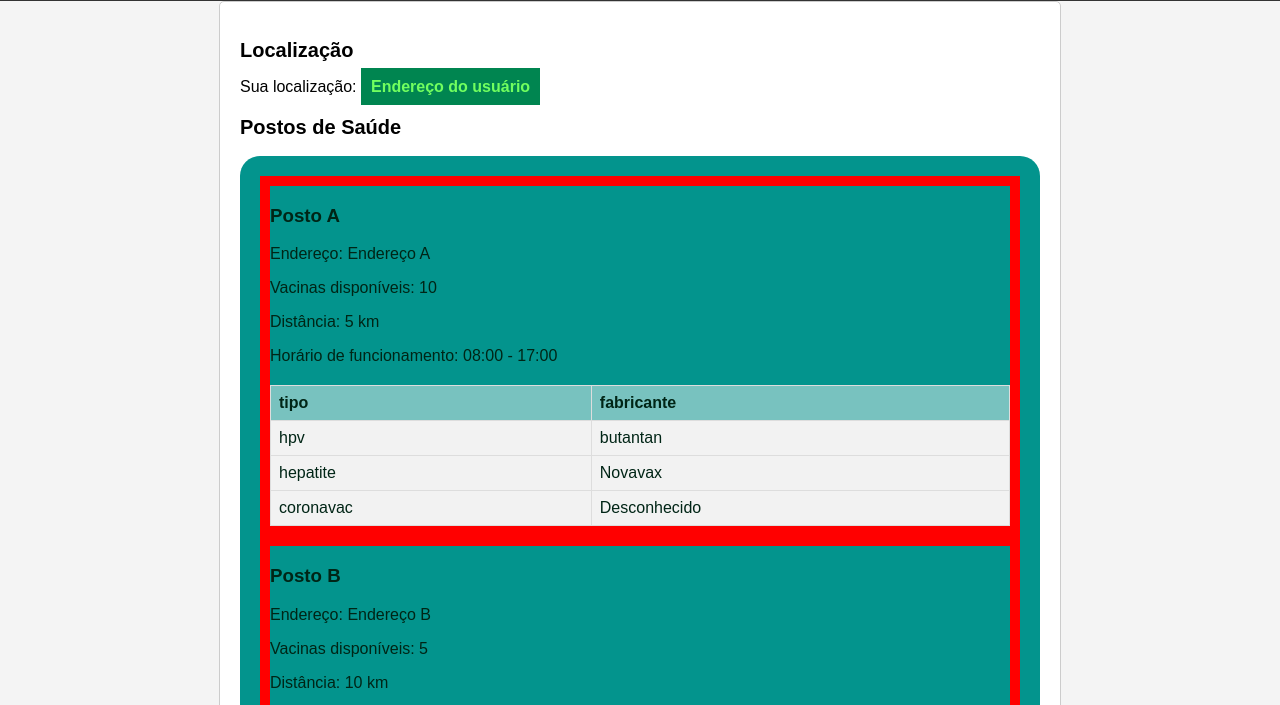
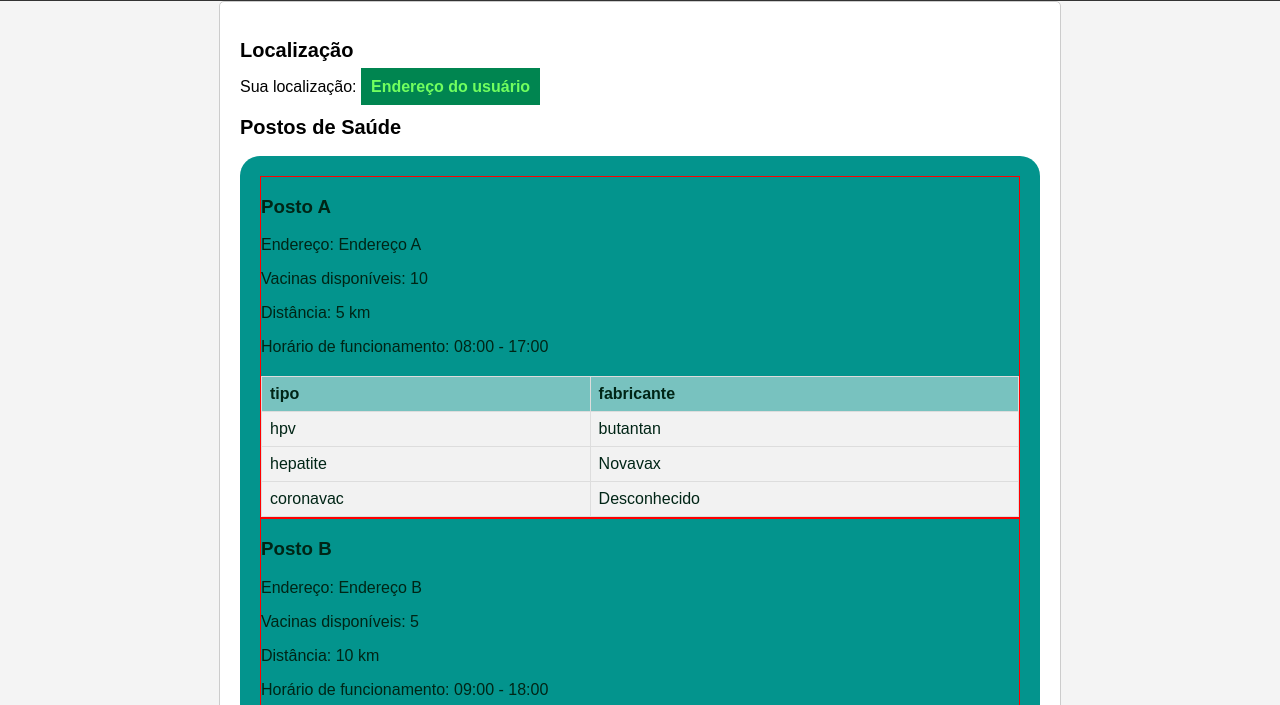
Before and after one commit to hungo36912/site-de-monitoramento-de-postos, a plain HTML site: page index.html in a window 1280 px wide. Shown: the part 68-773 px from the top of the page. Drawn offline with Linux system fonts and the light colour scheme.

Commit message:
diminuindo a borda

```diff
--- a/styles.css
+++ b/styles.css
@@ -48,7 +48,7 @@ h2 {
 }
 
 .info-posto-saude{
-    border: 10px solid red;
+    border: 1px solid red;
 }
 
 footer {
```
